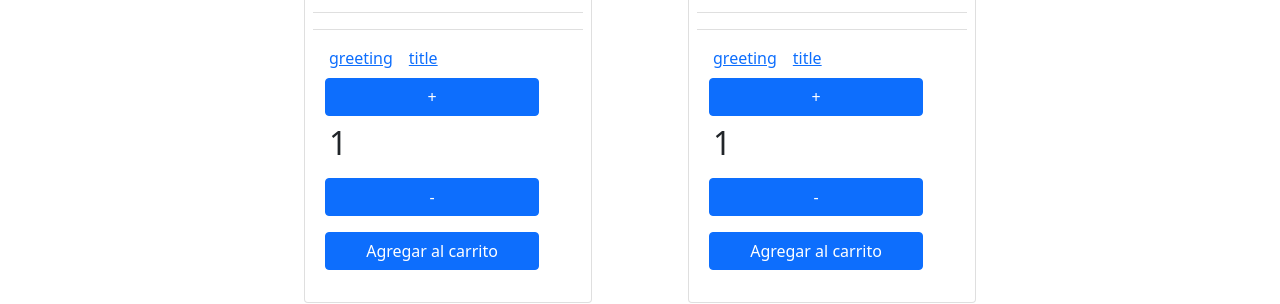
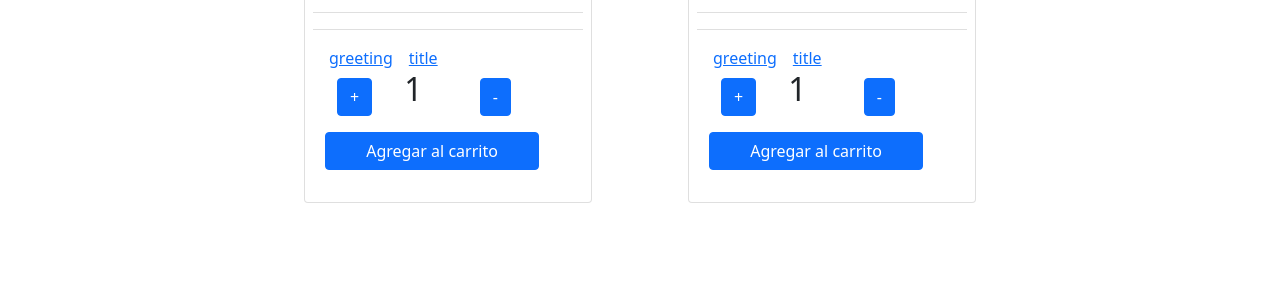
Before and after one commit to MicaelaLagana/comision25640-lagana, a React (Create React App) app: page / in a window 1280 px wide. Shown: the part 348-652 px from the top of the page. Built offline with nearby package versions, Linux system fonts and the light colour scheme.

Commit message:
counter challenge and refactor

```diff
--- a/src/App.js
+++ b/src/App.js
@@ -1,7 +1,7 @@
 import { Container, Row } from 'react-bootstrap';
 import './App.css';
-import NavbarComponent from './components/navbar';
-import ItemListContainer from './containers/itemList';
+import NavbarComponent from './components/navbar/navbar';
+import ItemListContainer from './containers/itemList/itemListContainer';
 
 const greeting = "Holis! :)"
 const greeting2 = "Hello! :)"
--- a/src/components/buttonCounter/buttonCounter.jsx
+++ b/src/components/buttonCounter/buttonCounter.jsx
@@ -1,9 +1,11 @@
 import React from 'react'
-import { Button } from 'react-bootstrap';
+import { Button, Col } from 'react-bootstrap';
 
 
 export default function ButtonCounter(props) {
   return (
-    <Button className="m-2" onClick={props.onClick}>{props.name}</Button>
+    <Col>
+      <Button className="m-2" onClick={props.onClick} disabled={props.isDisabled}>{props.name}</Button>
+    </Col>
   )
 }
--- a/src/components/itemCount/itemCount.jsx
+++ b/src/components/itemCount/itemCount.jsx
@@ -2,26 +2,40 @@ import { React, useState } from 'react'
 import { Row } from 'react-bootstrap';
 import ButtonCounter from '../buttonCounter/buttonCounter';
 import ButtonCart from '../buttonCart/buttonCart';
-import { Alert } from 'react-bootstrap';
+import { Alert, Col } from 'react-bootstrap';
 
 export default function ItemCount(props) {
-    let count = props.initial ? props.initial : 1;
-    const [counter, setCounter] = useState(count);
-    const [available, setAvailable] = useState(true); //Esto no va a grisar el producto, va a grisar el botón de + o -
+    const [counter, setCounter] = useState(props.initial);
+    const [disabledAdd, setDisabledAdd] = useState(false);
+    const [disabledSubs, setDisabledSubs] = useState(false);
     const [showAlert, setShowAlert] = useState(false);
-    let stock = props.stock ? props.stock : 1;
-
 
     const handleOnClickAdd = () => {
-      console.log("a");
-        count !== stock ?  setCounter(count++) : setAvailable(false);
+
+        if (counter === props.stock) {
+          setDisabledAdd(true);
+          setDisabledSubs(false);
+        } else {
+          setCounter(counter + 1);
+        }
+
+        if (counter > 1) {
+          setDisabledSubs(false);
+        }
+        setShowAlert(false);
     }
 
     function handleOnClickSubs() {
-      console.log("b");
-      count !== props.initial ? setCounter(count--) : setAvailable(false)  ;
+      if (counter === props.initial) {
+        setDisabledSubs(true);
+      } else {
+        setCounter(counter - 1);
+      }
+      if (counter < props.stock) {
+        setDisabledAdd(false);
+      }
+      setShowAlert(false);
     }
-    console.log("count", count)
     console.log("counter", counter)
 
     function onAdd() {
@@ -33,14 +47,14 @@ export default function ItemCount(props) {
   return (
     <Row>
         <Row>
-          <ButtonCounter onClick={() => handleOnClickAdd()} name={"+"} isAvaiable ={available}/>
-          <h2>{counter}</h2>
-          <ButtonCounter onClick={() => handleOnClickSubs()} name={"-"} isAvaiable ={available}/>
+          <ButtonCounter onClick={handleOnClickAdd} name={"+"} isDisabled ={disabledAdd}/>
+          <Col><h2>{counter}</h2></Col>
+          <ButtonCounter onClick={handleOnClickSubs} name={"-"} isDisabled ={disabledSubs}/>
         </Row>
         <Row><ButtonCart name={"Agregar al carrito"} onAdd={onAdd} /></Row>
-        { showAlert ? //Esto tengo que pasarlo a la pantalla principal
+        { showAlert ?
         <Alert variant={'success'}>
-        ¡Se han agregado {count} productos al carrito!
+        ¡Se han agregado {counter} productos al carrito!
         </Alert>
         :
           ""
```
Also changed, not shown: src/components/cartWidget/cartWidget.jsx (renamed from src/components/cartWidget/index.jsx), src/components/navbar/navbar.jsx (renamed from src/components/navbar/index.jsx), src/containers/itemList/itemListContainer.jsx (renamed from src/containers/itemList/index.jsx).
